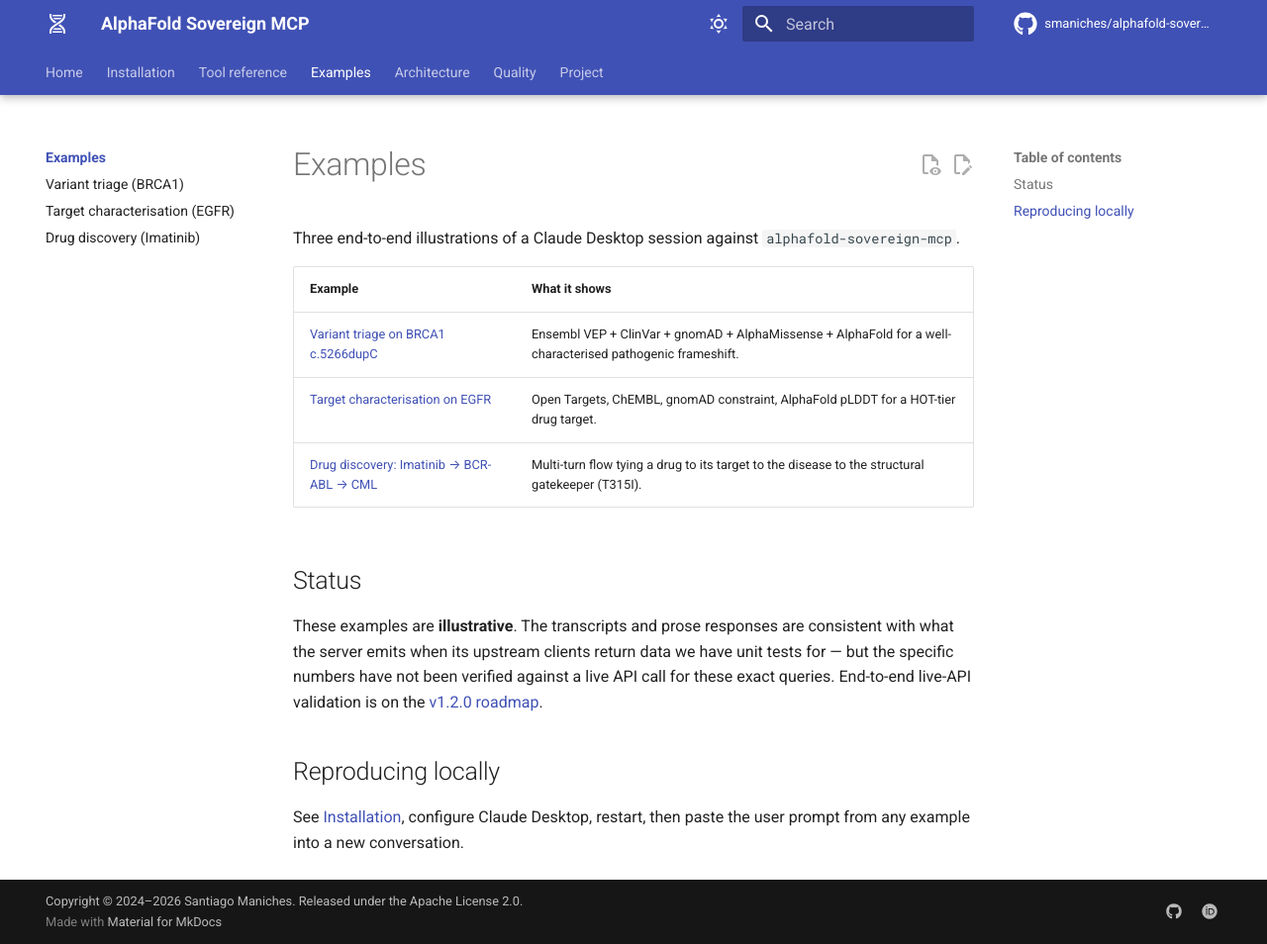
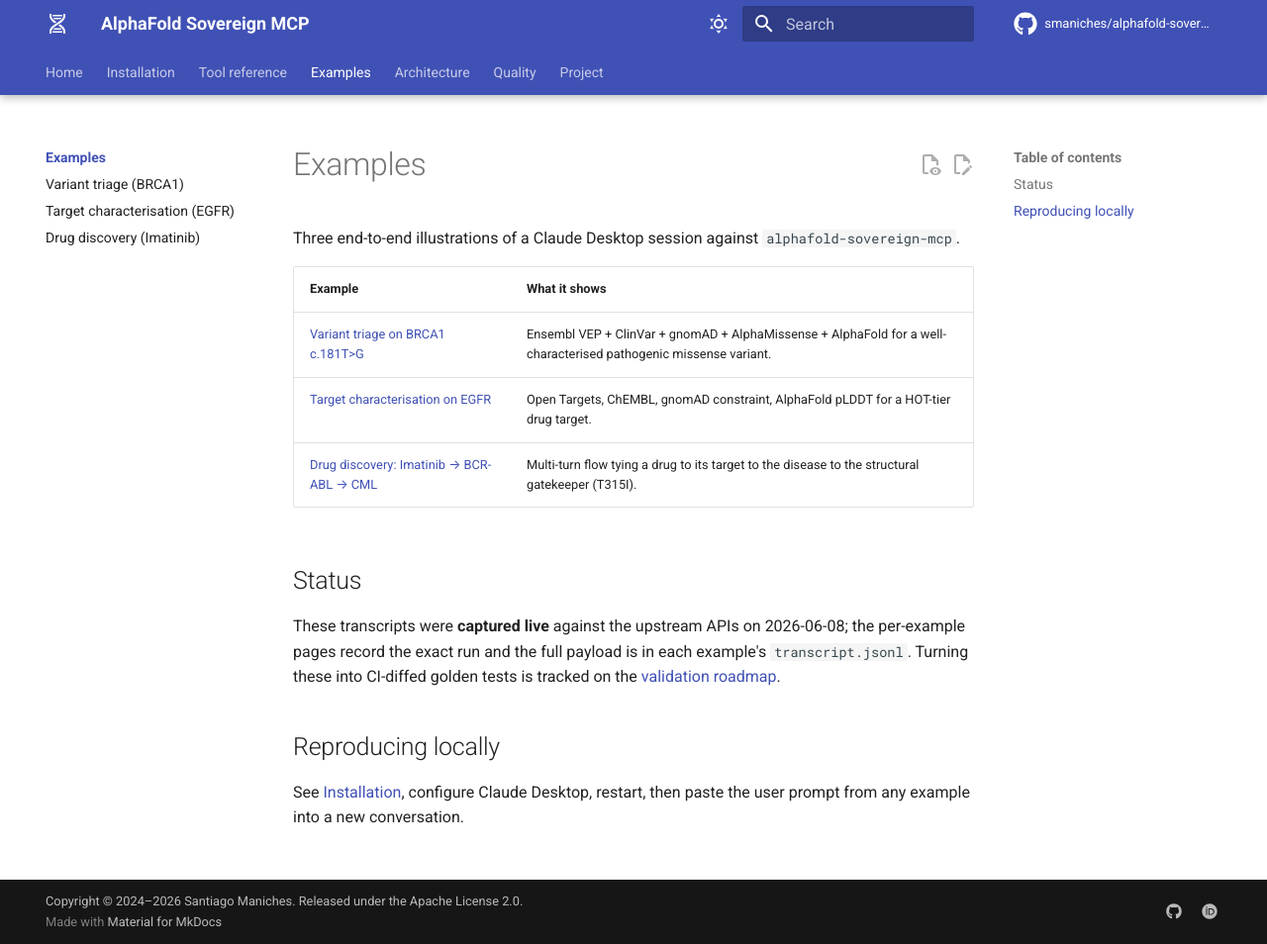
Before and after one commit to smaniches/alphafold-sovereign-mcp, an MkDocs documentation site: the page built from docs/examples/index.md, in a window 1280 px wide and 954 px high. Shown: the whole window at 99% size. Built offline with MkDocs 1.6.1 and Material for MkDocs 9.7.7, drawn with Linux system fonts in a browser that asks for light colours; comment, search, counter and statistics services are not loaded.

Commit message:
fix: resolve docs-site self-contradiction + correct the self-test description
Final honesty/consistency pass from the adoption review:
- docs/examples/index.md still framed the examples as "illustrative ... not
  verified against a live API call", contradicting the per-example pages (and
  examples/README) that correctly state they were captured live on 2026-06-08.
  Aligned the docs-site index to the captured-live framing.
- README "Verify the install": --self-test does NOT boot the server or call
  generate_variant_clinical_report; it checks the deterministic ACMG-evidence
  helpers (VEP/gnomAD/AlphaMissense -> ACMG) offline against a BRCA1 fixture.
  Corrected the description to match the implementation.
- Example index mislabeled the variant: example 01 is BRCA1 c.181T>G (a
  pathogenic missense), not c.5266dupC (a frameshift). Fixed in examples/README.md
  and docs/examples/index.md.
- mkdocs site_description was stale at v1.1.10 -> v1.2.0.

Docs/config only; no code change.

Co-Authored-By: Claude Opus 4.8 <noreply@anthropic.com>

```diff
--- a/docs/examples/index.md
+++ b/docs/examples/index.md
@@ -5,18 +5,13 @@ Three end-to-end illustrations of a Claude Desktop session against
 
 | Example | What it shows |
 |---|---|
-| [Variant triage on BRCA1 c.5266dupC](01-variant-triage.md) | Ensembl VEP + ClinVar + gnomAD + AlphaMissense + AlphaFold for a well-characterised pathogenic frameshift. |
+| [Variant triage on BRCA1 c.181T>G](01-variant-triage.md) | Ensembl VEP + ClinVar + gnomAD + AlphaMissense + AlphaFold for a well-characterised pathogenic missense variant. |
 | [Target characterisation on EGFR](02-target-characterization.md) | Open Targets, ChEMBL, gnomAD constraint, AlphaFold pLDDT for a HOT-tier drug target. |
 | [Drug discovery: Imatinib → BCR-ABL → CML](03-drug-discovery.md) | Multi-turn flow tying a drug to its target to the disease to the structural gatekeeper (T315I). |
 
 ## Status
 
-These examples are **illustrative**. The transcripts and prose
-responses are consistent with what the server emits when its upstream
-clients return data we have unit tests for — but the specific numbers
-have not been verified against a live API call for these exact
-queries. End-to-end live-API validation is on the
-[v1.2.0 roadmap](../status.md).
+These transcripts were **captured live** against the upstream APIs on 2026-06-08; the per-example pages record the exact run and the full payload is in each example's `transcript.jsonl`. Turning these into CI-diffed golden tests is tracked on the [validation roadmap](../status.md).
 
 ## Reproducing locally
 
--- a/mkdocs.yml
+++ b/mkdocs.yml
@@ -2,7 +2,7 @@ site_name: AlphaFold Sovereign MCP
 site_description: >-
   MCP server wrapping AlphaFold DB and 8 other biomedical data sources.
   Engineering-validated infrastructure; scientifically unvalidated by
-  independent domain experts. v1.1.10.
+  independent domain experts. v1.2.0.
 site_url: https://smaniches.github.io/alphafold-sovereign-mcp/
 site_author: Santiago Maniches
 repo_url: https://github.com/smaniches/alphafold-sovereign-mcp
```
Also changed, not shown: README.md (+3 -3 lines), examples/README.md (+1 -1 lines).
